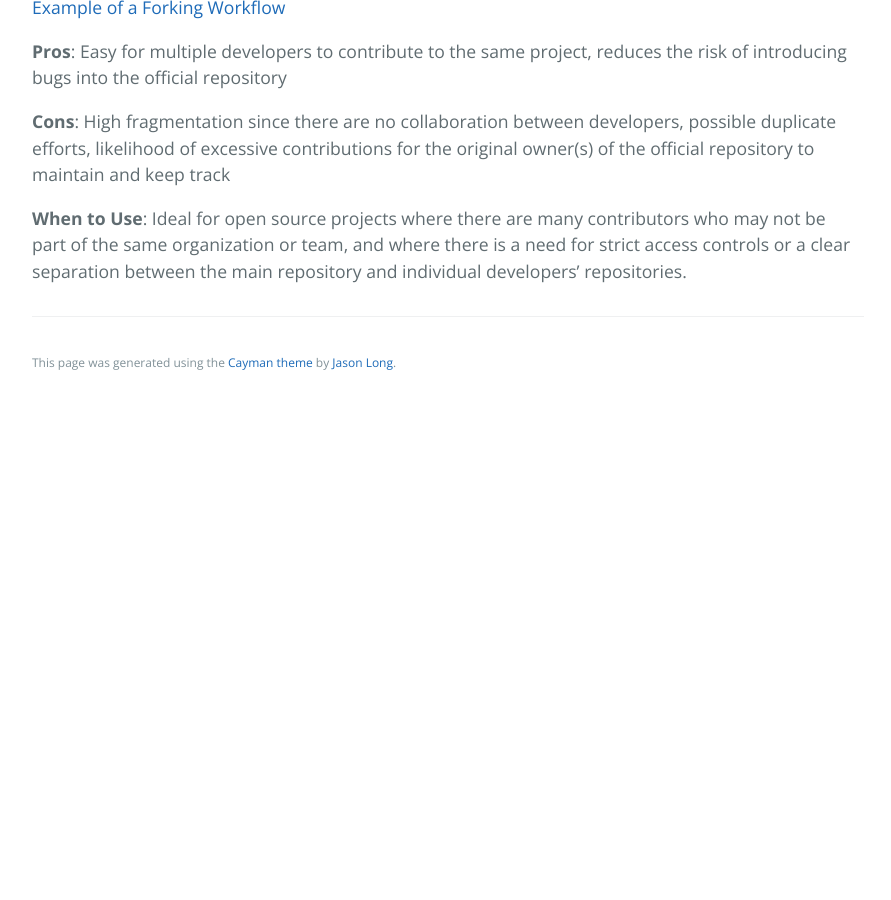
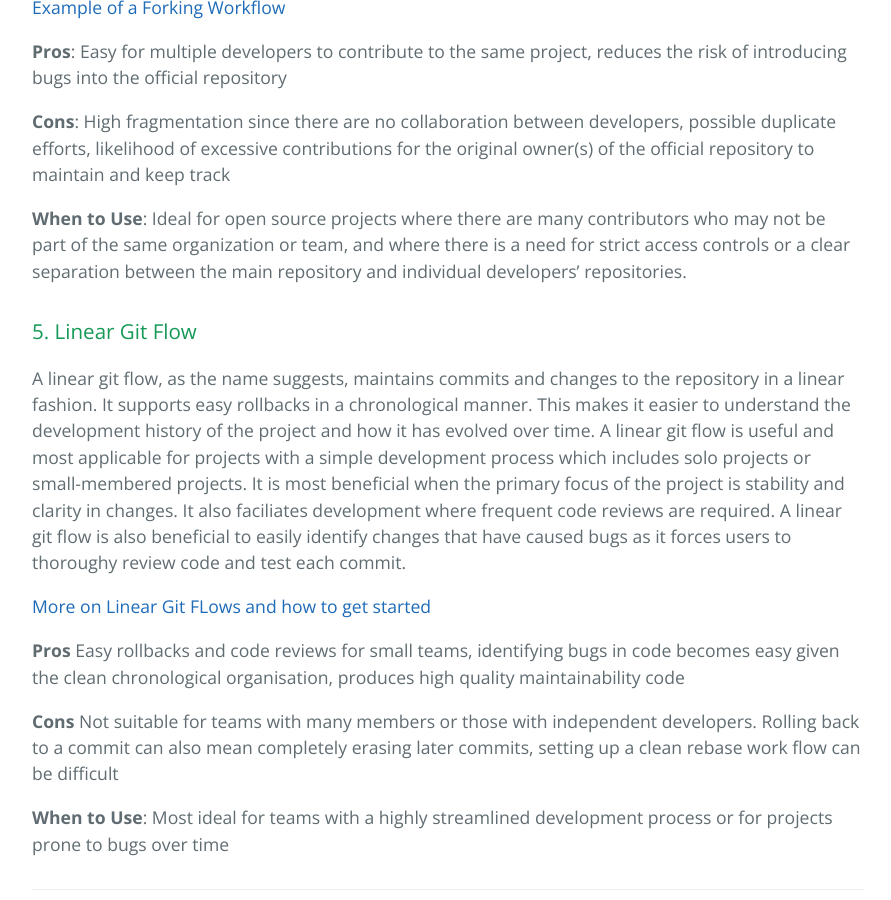
Before and after one commit to learning-software-engineering/learning-software-engineering.github.io, a Jekyll site: the page built from Topics/Software_Tools/Git/Git_Workflows.md, in a window 1280 px wide and 900 px high, scrolled down 2955 px. Shown: the whole window, without its empty margins (192-1083 px from the left). Built offline with Jekyll 4.4.1, drawn with Linux system fonts in a browser that asks for light colours; our own code applies the rules of GitHub Pages for plain Markdown files; before the commit the page ends 3360 px from its top, so only the background shows below that; some of the changed text lies outside the part shown.

Commit message:
Introduction to Linear Git Flow

```diff
--- a/Topics/Software_Tools/Git/Git_Workflows.md
+++ b/Topics/Software_Tools/Git/Git_Workflows.md
@@ -61,3 +61,15 @@ Used usually for public open-source projects, this workflow doesn’t have a cen
 **Cons**: High fragmentation since there are no collaboration between developers, possible duplicate efforts, likelihood of excessive contributions for the original owner(s) of the official repository to maintain and keep track
 
 **When to Use**: Ideal for open source projects where there are many contributors who may not be part of the same organization or team, and where there is a need for strict access controls or a clear separation between the main repository and individual developers' repositories.
+
+
+### 5. Linear Git Flow
+A linear git flow, as the name suggests, maintains commits and changes to the repository in a linear fashion. It supports easy rollbacks in a chronological manner. This makes it easier to understand the development history of the project and how it has evolved over time. A linear git flow is useful and most applicable for projects with a simple development process which includes solo projects or small-membered projects. It is most beneficial when the primary focus of the project is stability and clarity in changes. It also faciliates development where frequent code reviews are required. A linear git flow is also beneficial to easily identify changes that have caused bugs as it forces users to thoroughy review code and test each commit.
+
+[More on Linear Git FLows and how to get started](https://www.bitsnbites.eu/a-tidy-linear-git-history/)
+
+**Pros** Easy rollbacks and code reviews for small teams, identifying bugs in code becomes easy given the clean chronological organisation, produces high quality maintainability code
+
+**Cons** Not suitable for teams with many members or those with independent developers. Rolling back to a commit can also mean completely erasing later commits, setting up a clean rebase work flow can be difficult
+
+**When to Use**: Most ideal for teams with a highly streamlined development process or for projects prone to bugs over time
```
Also changed, not shown: other parts of Topics/Software_Tools/Git/Git_Workflows.md (+1 -1 lines).
